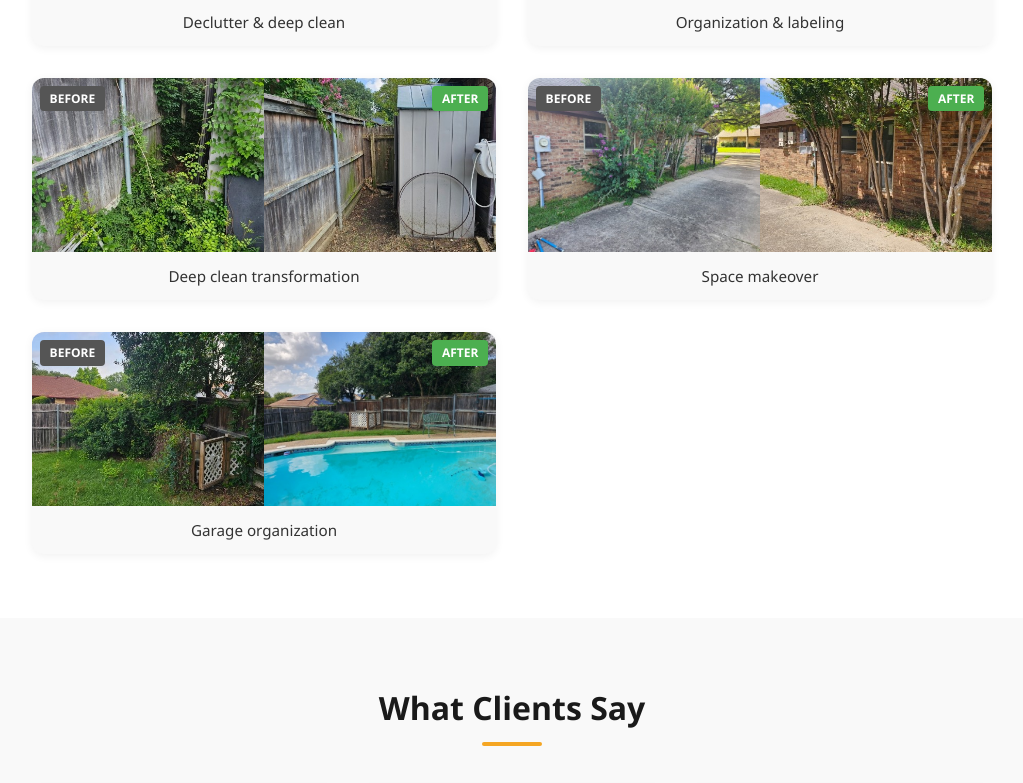
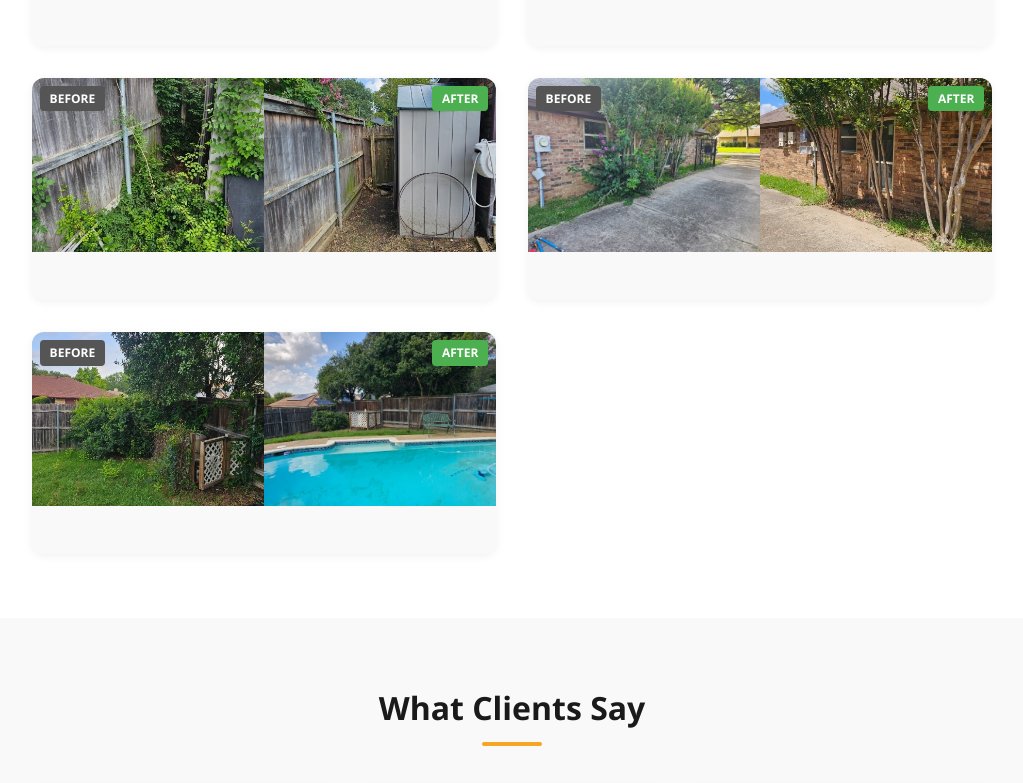
Before and after one commit to krshearman/shelby-cain, a plain HTML site: page index.html in a window 1280 px wide. Shown: the part 1427-2210 px from the top of the page, without its empty margins (128-1151 px from the left). Drawn offline with Linux system fonts and the light colour scheme.

Commit message:
Remove gallery captions, leave placeholder spacing
Co-authored-by: Copilot App <223556219+Copilot@users.noreply.github.com>
Copilot-Session: 0a6ad130-3547-4b44-a910-6dbd3a4f0ac4

```diff
--- a/index.html
+++ b/index.html
@@ -395,35 +395,35 @@
           <div class="gallery-img-wrap"><span class="gallery-label before">Before</span><img src="images/IMG_20260610_125400.jpg" alt="Before – decluttering project"></div>
           <div class="gallery-img-wrap"><span class="gallery-label after">After</span><img src="images/IMG_20260610_125426.jpg" alt="After – decluttering project"></div>
         </div>
-        <p class="caption">Declutter &amp; deep clean</p>
+        <p class="caption">&nbsp;</p>
       </div>
       <div class="gallery-pair">
         <div class="gallery-images">
           <div class="gallery-img-wrap"><span class="gallery-label before">Before</span><img src="images/IMG_20260610_125442.jpg" alt="Before – organizing project"></div>
           <div class="gallery-img-wrap"><span class="gallery-label after">After</span><img src="images/IMG_20260610_125446.jpg" alt="After – organizing project"></div>
         </div>
-        <p class="caption">Organization &amp; labeling</p>
+        <p class="caption">&nbsp;</p>
       </div>
       <div class="gallery-pair">
         <div class="gallery-images">
           <div class="gallery-img-wrap"><span class="gallery-label before">Before</span><img src="images/IMG_20260610_125457.jpg" alt="Before – cleaning project"></div>
           <div class="gallery-img-wrap"><span class="gallery-label after">After</span><img src="images/IMG_20260610_125503.jpg" alt="After – cleaning project"></div>
         </div>
-        <p class="caption">Deep clean transformation</p>
+        <p class="caption">&nbsp;</p>
       </div>
       <div class="gallery-pair">
         <div class="gallery-images">
           <div class="gallery-img-wrap"><span class="gallery-label before">Before</span><img src="images/IMG_20260610_125520.jpg" alt="Before – space makeover"></div>
           <div class="gallery-img-wrap"><span class="gallery-label after">After</span><img src="images/IMG_20260610_125527.jpg" alt="After – space makeover"></div>
         </div>
-        <p class="caption">Space makeover</p>
+        <p class="caption">&nbsp;</p>
       </div>
       <div class="gallery-pair">
         <div class="gallery-images">
           <div class="gallery-img-wrap"><span class="gallery-label before">Before</span><img src="images/IMG_20260610_125532.jpg" alt="Before – garage organization"></div>
           <div class="gallery-img-wrap"><span class="gallery-label after">After</span><img src="images/IMG_20260610_125536.jpg" alt="After – garage organization"></div>
         </div>
-        <p class="caption">Garage organization</p>
+        <p class="caption">&nbsp;</p>
       </div>
     </div>
   </section>
```
